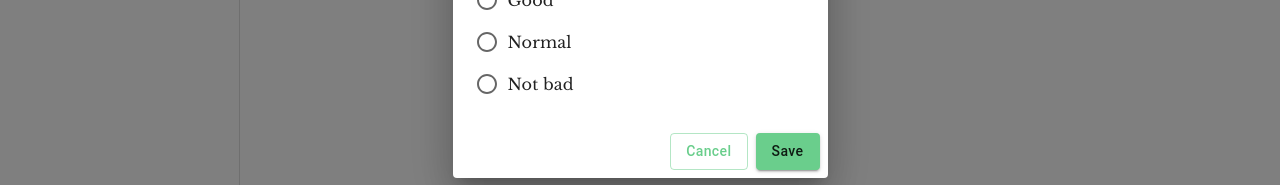
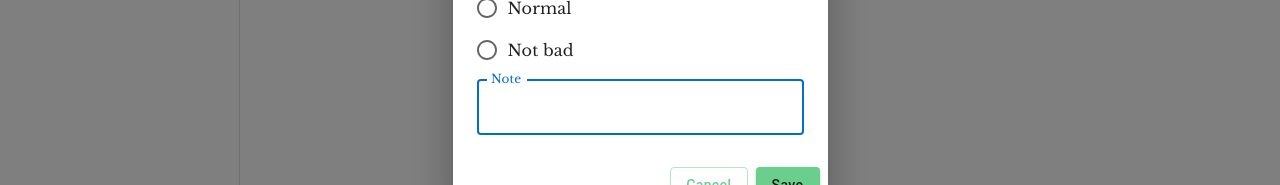
Before and after one commit to mhiratsuka/healthapp, a React (Vite) app in the folder frontend/app/: page /Journal in a window 1280 px wide. Both pictures are taken after a click on the button "+ Add new record". Shown: the part 549-734 px from the top of the page. Built offline with nearby package versions, Linux system fonts and the light colour scheme; no server answers.

Commit message:
Added Note category

```diff
--- a/frontend/app/src/pages/Journal/index.tsx
+++ b/frontend/app/src/pages/Journal/index.tsx
@@ -135,6 +135,14 @@ export const Journal: FC = () => {
                     label='Not bad'
                   />
                 </RadioGroup>
+                <TextField
+                  autoFocus
+                  margin='dense'
+                  id='note'
+                  label='Note'
+                  type='text'
+                  fullWidth
+                />
               </DialogContent>
               <DialogActions>
                 <Button
```
